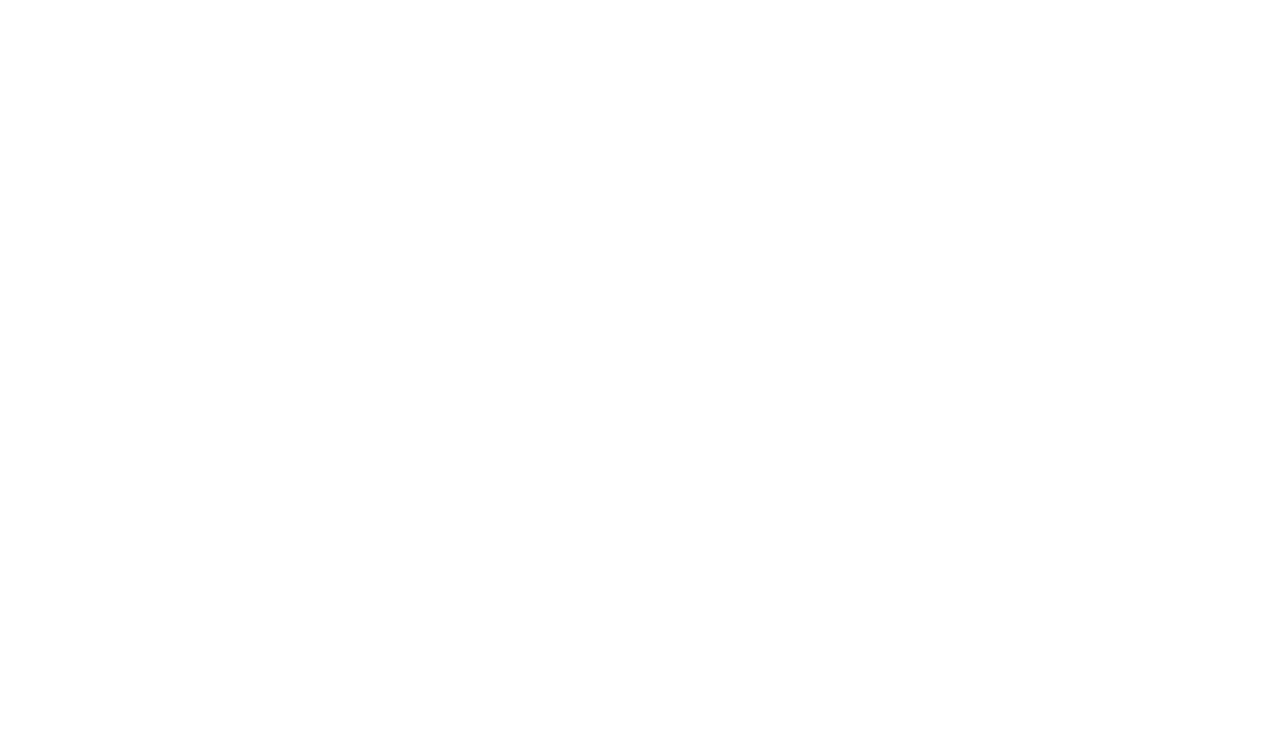
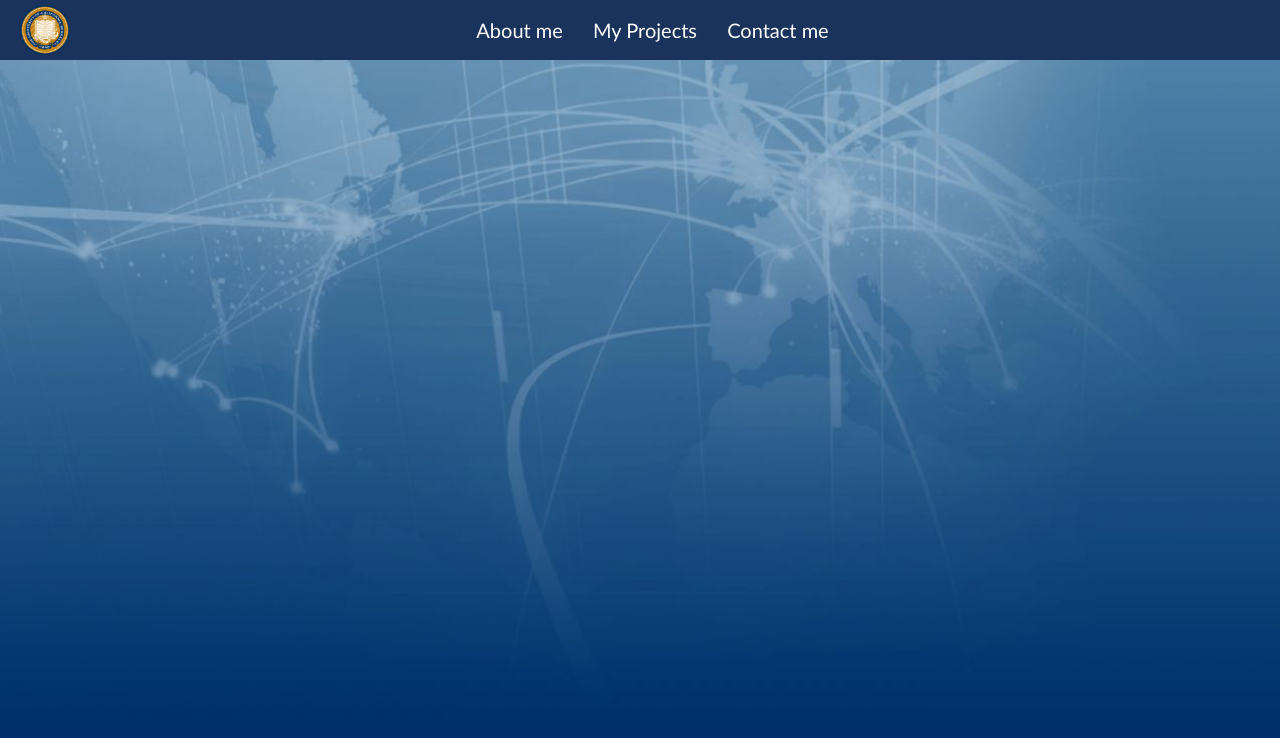
Before and after one commit to Dylancouzon/Portfolio-1, a plain HTML site: page index.html in a window 1280 px wide. Drawn offline with Linux system fonts and the light colour scheme.

Commit message:
add header & Background img

```diff
--- a/assets/css/style.css
+++ b/assets/css/style.css
@@ -1,3 +1,40 @@
-body {
-  font-family: Georgia, 'Times New Roman', Times, serif;
+* {
+  box-sizing: border-box;
 }
+
+/* set the background image and strech it to always fit the page */
+body{
+  background-image: url("../images/background.jpg");
+  background-size: 100vw 100vh;
+}
+
+/* Headers style */
+header {
+  padding: 20px;
+  background-color: #19335D;
+  color: #ffffff;
+}
+
+header img{
+  width: 50px;
+  height: 50px;
+  position: absolute;
+  margin-top: -15px;
+}
+
+header nav {
+  text-align: center;
+  font-family: 'Gill Sans', 'Gill Sans MT', Calibri, 'Trebuchet MS', sans-serif;
+  font-size: 20px;
+}
+
+header nav ul li {
+  display: inline-block;
+  margin-left: 25px;
+}
+
+header a {
+  color: #ffffff;
+  text-decoration: none;
+}
+/* End of Headers style */
--- a/index.html
+++ b/index.html
@@ -10,6 +10,21 @@
   <title>Dylan Couzon</title>
 </head>
 <body>
-
+  <header>
+    <img src="./assets/images/berkeley_logo.png" alt="Berkeley logo" />
+    <nav>
+      <ul>
+        <li>
+          <a href="#AboutMe">About me</a>
+        </li>
+        <li>
+          <a href="#projects">My Projects</a>
+        </li>
+        <li>
+          <a href="#contact">Contact me</a>
+        </li>
+      </ul>
+    </nav>
+  </header>
 </body>
 </html>
```
Also changed, not shown: assets/images/background.jpg (added), assets/images/berkeley_logo.png (added).
